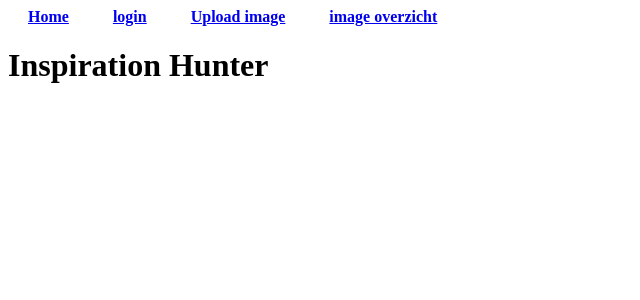
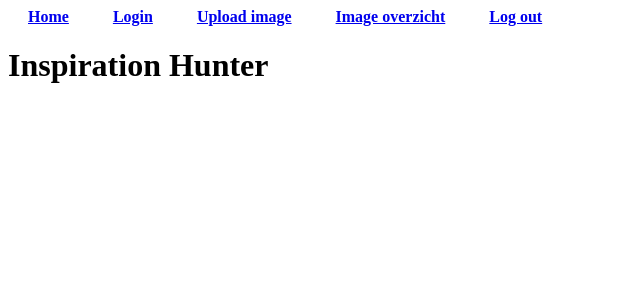
Before and after one commit to abuijzen/PHP-groep12, a PHP site: page /index.php in a window 1280 px wide. Shown: the top 300 px of the page, without its empty margins (0-640 px from the left). Run offline with PHP 8.4, Linux system fonts and the light colour scheme.

Commit message:
Log out toegevoegd in de nav

```diff
--- a/nav.php
+++ b/nav.php
@@ -1,8 +1,9 @@
 <nav>
     <a href="index.php"><b>Home<b></a>
-    <a href="login.php">login</a>
+    <a href="login.php">Login</a>
     <a href="upload.php">Upload image</a>
-    <a href="overzicht_upload.php">image overzicht</a>
+    <a href="overzicht_upload.php">Image overzicht</a>
+    <a href="logout.php">Log out</a>
 </nav>
 <style>
     a{
```
